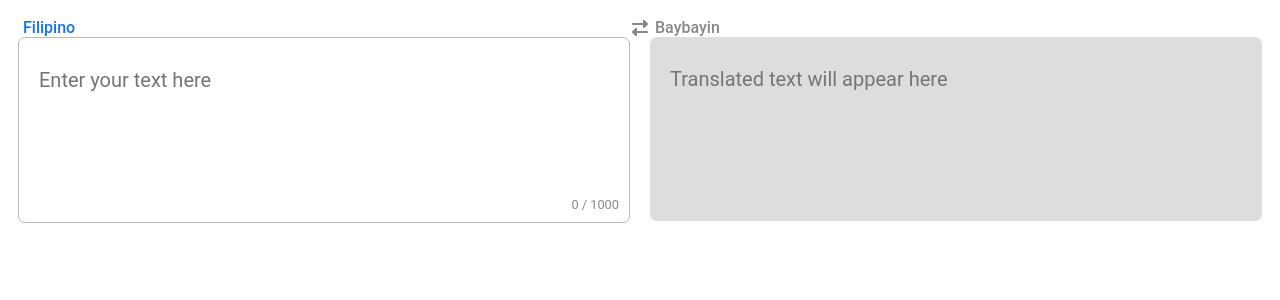
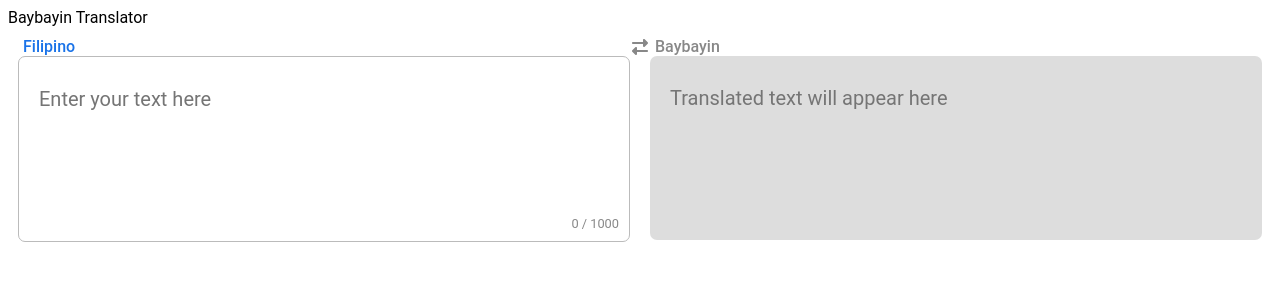
Before and after one commit to batingaw/batingaw-apps, an Angular app: page /baybayin in a window 1280 px wide. Shown: the top 300 px of the page. Built offline with nearby package versions, Linux system fonts and the light colour scheme.

Commit message:
change build step

```diff
--- a/src/app/translators/baybayin-translator/baybayin-translator.component.html
+++ b/src/app/translators/baybayin-translator/baybayin-translator.component.html
@@ -1,3 +1,4 @@
+<div>Baybayin Translator</div>
 <div class="container">
     <div class="card">
         <div>
```
